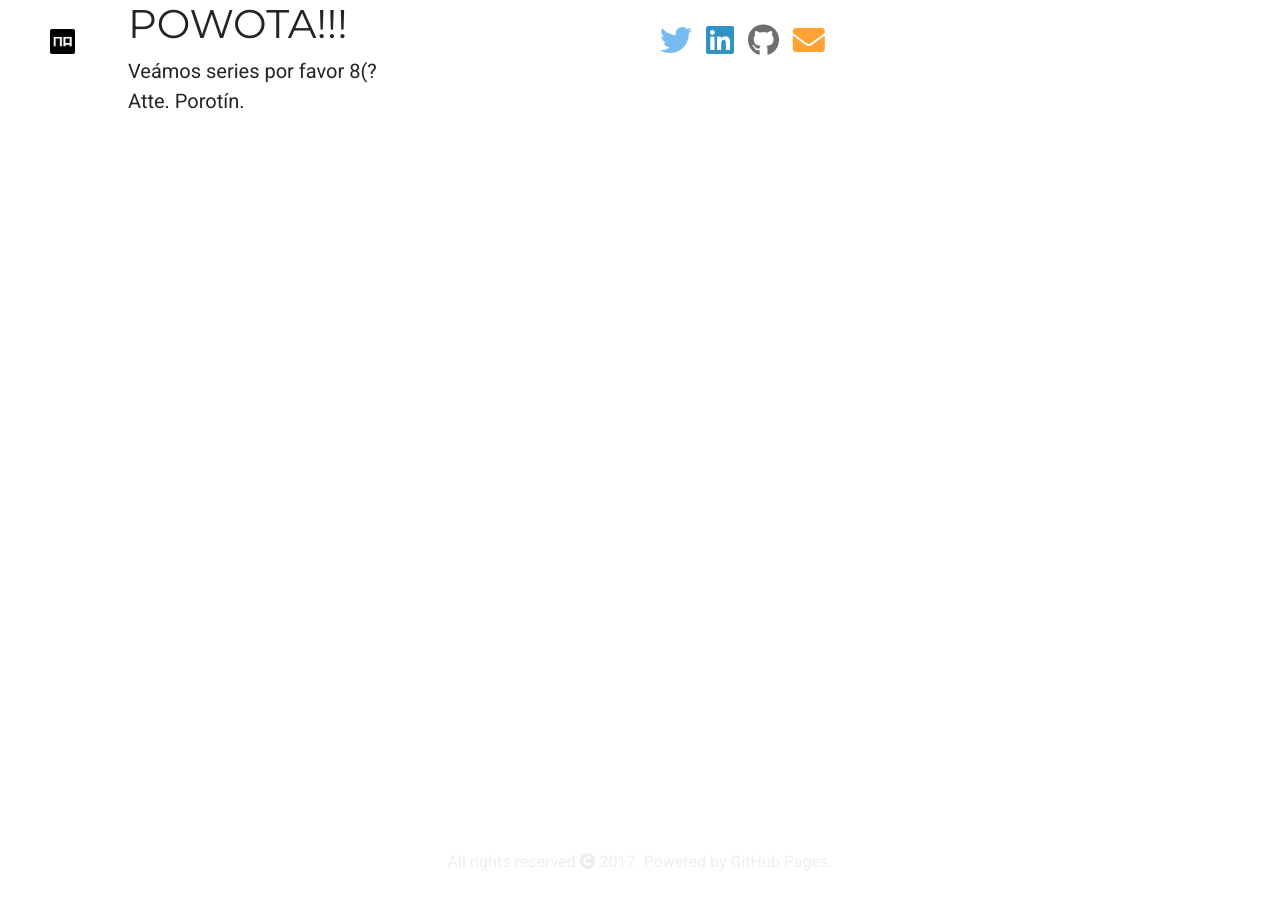
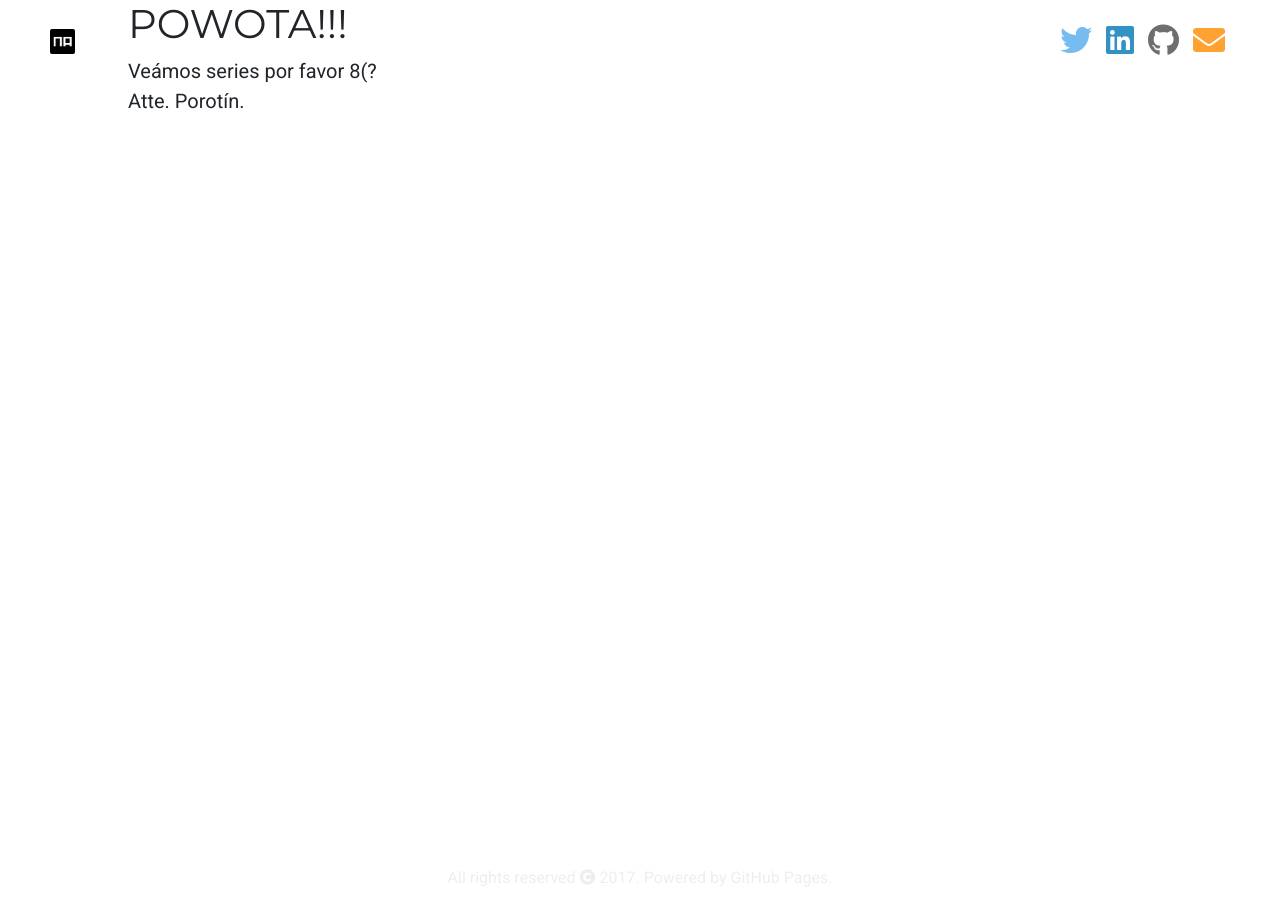
Before and after one commit to nicoaravena/nicoaravena.github.io, a Jekyll site: the page built from porota.html, in a window 1280 px wide. Built offline with Jekyll 4.4.1, drawn with Linux system fonts in a browser that asks for light colours; nearby versions of some CDN libraries.

Commit message:
Float fixes and copyright margin adjusted

```diff
--- a/_includes/footer.html
+++ b/_includes/footer.html
@@ -2,7 +2,7 @@
 	<div class="footer-content">
 		<div class="row align-items-center">
 			<div class="col">
-				<div class="copyright pull-right">
+				<div class="copyright">
 					<p class="text-center"><span class="glyphicon glyphicon-copyright-mark" aria-hidden="true"></span> All rights reserved <i class="fa fa-copyright"></i> {{ site.time | date: '%Y' }}. Powered by <a href="http://www.github.com">GitHub Pages</a>.</p>
 				</div>
 			</div>
--- a/_includes/sidebar.html
+++ b/_includes/sidebar.html
@@ -7,7 +7,7 @@
         </a>
       </div>
       <div class="col">
-        <div class="copyright pull-right">
+        <div class="copyright float-right">
           <a class="socicon" href="//twitter.com/Dalanth1">
             <i class="fab fa-twitter fa-2x"></i>
           </a>
--- a/_sass/style.scss
+++ b/_sass/style.scss
@@ -139,7 +139,9 @@ a {
         color: #eee;
     }
     .copyright {
-        margin-top: 20px;
+        p {
+            margin-bottom: 0;
+        }
     }
 }
 
--- a/public/css/style.css
+++ b/public/css/style.css
@@ -113,8 +113,8 @@ a:hover {
     margin: auto; }
   .footer * {
     color: #eee; }
-  .footer .copyright {
-    margin-top: 20px; }
+  .footer .copyright p {
+    margin-bottom: 0; }
 
 .project {
   padding: 15px 10px;
```
Also changed, not shown: 1 other file.
